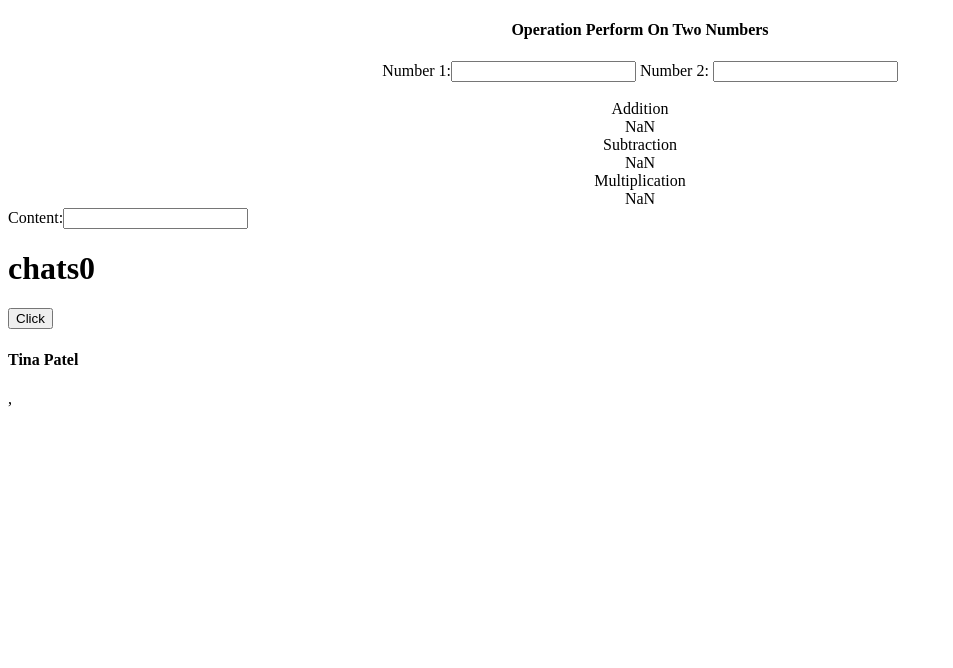
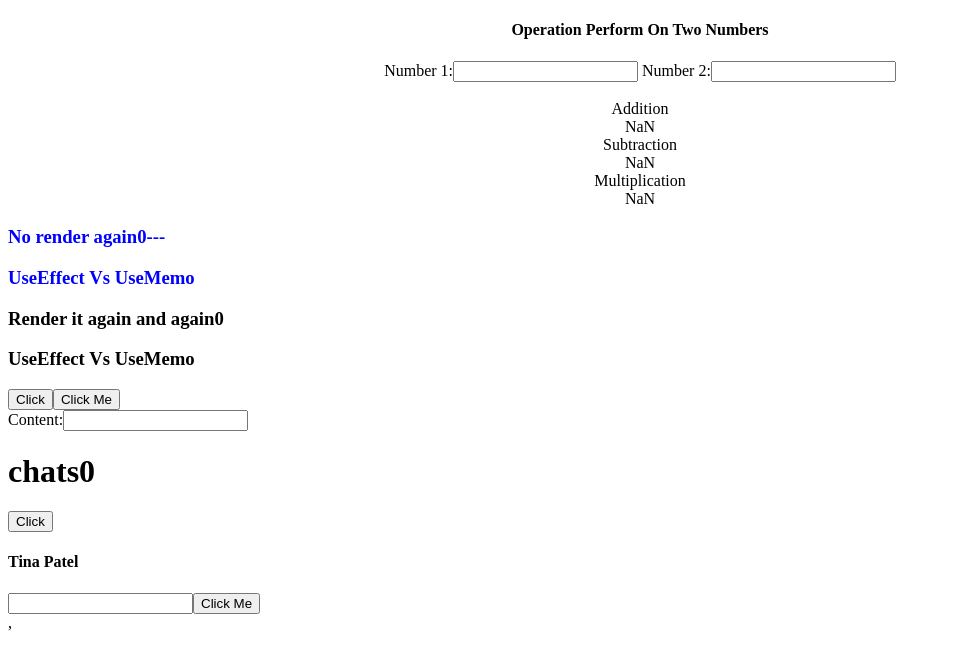
Before and after one commit to Swati634/react_components, a React (Create React App) app: page / in a window 1280 px wide. Shown: the top 668 px of the page, without its empty margins (0-953 px from the left). Built offline with nearby package versions, Linux system fonts and the light colour scheme.

Commit message:
UseRefEX

```diff
--- a/src/App.js
+++ b/src/App.js
@@ -22,6 +22,7 @@ import UseEffectVSUseMemo from "./PropsEx/UseEffectVSUseMemo";
 import Input from "./PropsEx/Input";
 import UseEffe from "./UseEffectEx/UseEffe";
 import DisplayDestructur from "./PropsEx/DisplayDestructur";
+import UseRefEx from "./useCallback/UseRefEx";
 
 const FirstName = createContext();
 const LastName = createContext();
@@ -51,10 +52,11 @@ const App = () => {
       <Pokemon /> */}
       {/* <Mul /> */}
       <InputNum />
-      {/* <UseEffectVSUseMemo /> */}
+      <UseEffectVSUseMemo />
       <Input />
       <UseEffe />
       <DisplayDestructur />
+      <UseRefEx />
     </div>
   );
 };
--- a/src/PropsEx/UseEffectVSUseMemo.js
+++ b/src/PropsEx/UseEffectVSUseMemo.js
@@ -32,7 +32,7 @@ const UseEffectVSUseMemo = () => {
         return (
             <div>
                 <h3 style={{ color: "blue" }}>
-                    No react again{count}--- {name}
+                    No render again{count}--- {name}
                 </h3>
                 <h3 style={{ color: "blue" }}>UseEffect Vs UseMemo</h3>
             </div>
--- a/src/UseEffectCal/InputNum.js
+++ b/src/UseEffectCal/InputNum.js
@@ -20,7 +20,7 @@ const InputNum = () => {
                         onChange={(e) => setValOne(parseInt(e.target.value))}
                         value={valOne}
                     />
-                    <span> Number 2:</span>{" "}
+                    <span> Number 2:</span>
                     <input
                         type="number"
                         onChange={(e) => setValTwo(parseInt(e.target.value))}
--- /dev/null
+++ b/src/useCallback/UseRefEx.js
@@ -0,0 +1,21 @@
+import React, { useRef, useState } from 'react'
+
+const UseRefEx = () => {
+    const [num, setNum] = useState()
+    const inpEl = useRef("")
+
+    const changeStyle = () => {
+        inpEl.current.style.background = "#BF40BF"
+        inpEl.current.style.color = "#87CEEB"
+        inpEl.current.focus()
+    }
+
+    return (
+        <div>
+            <input ref={inpEl} type="text" value={num} onChange={(e) => setNum(e.target.value)} />
+            <button onClick={changeStyle}>Click Me</button>
+        </div>
+    )
+}
+
+export default UseRefEx
```
